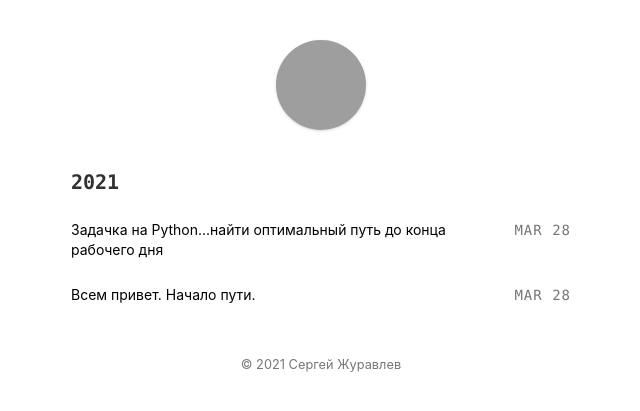
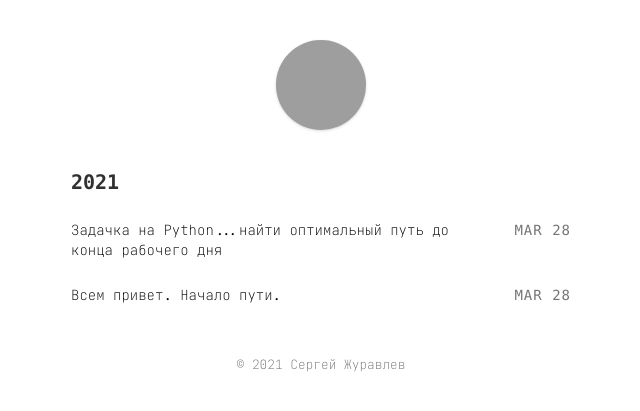
Before and after one commit to pernat/pernat.github.io, a Jekyll site: the page built from index.html, in a window 1280 px wide. Shown: the top 411 px of the page, without its empty margins (319-959 px from the left). Built offline with Jekyll 4.4.1, drawn with Linux system fonts in a browser that asks for light colours; grey boxes are pictures that could not be loaded.

Commit message:
Change font

```diff
--- a/_includes/head.html
+++ b/_includes/head.html
@@ -12,6 +12,8 @@
 
 <link rel="icon" href="{{ "/assets/favicon.png" | prepend: site.baseurl | prepend: site.url }}">
 <link rel="apple-touch-icon" href="{{ "/assets/touch-icon.png" | prepend: site.baseurl | prepend: site.url }}">
+<link rel="preconnect" href="https://fonts.gstatic.com">
+<link href="https://fonts.googleapis.com/css2?family=JetBrains+Mono:wght@100&display=swap" rel="stylesheet">
 <link rel="stylesheet" href="{{ "/assets/core.css" | prepend: site.baseurl | prepend: site.url }}">
 <link rel="canonical" href="{{ page.url | prepend: site.baseurl | prepend: site.url }}">
 <link rel="alternate" type="application/atom+xml" title="{{ site.title }}" href="{{ "/feed.xml" | prepend: site.baseurl | prepend: site.url }}" />
--- a/_sass/main.scss
+++ b/_sass/main.scss
@@ -13,7 +13,7 @@
   line-height: 20px;
   font-weight: normal;
   font-style: normal;
-  font-family: -apple-system, BlinkMacSystemFont, "Segoe UI", Roboto, Helvetica, Arial, sans-serif, "Apple Color Emoji", "Segoe UI Emoji", "Segoe UI Symbol";
+  font-family: 'JetBrains Mono', monospace;
   color: #333333;
   padding: 20px;
   margin: 0;
```
